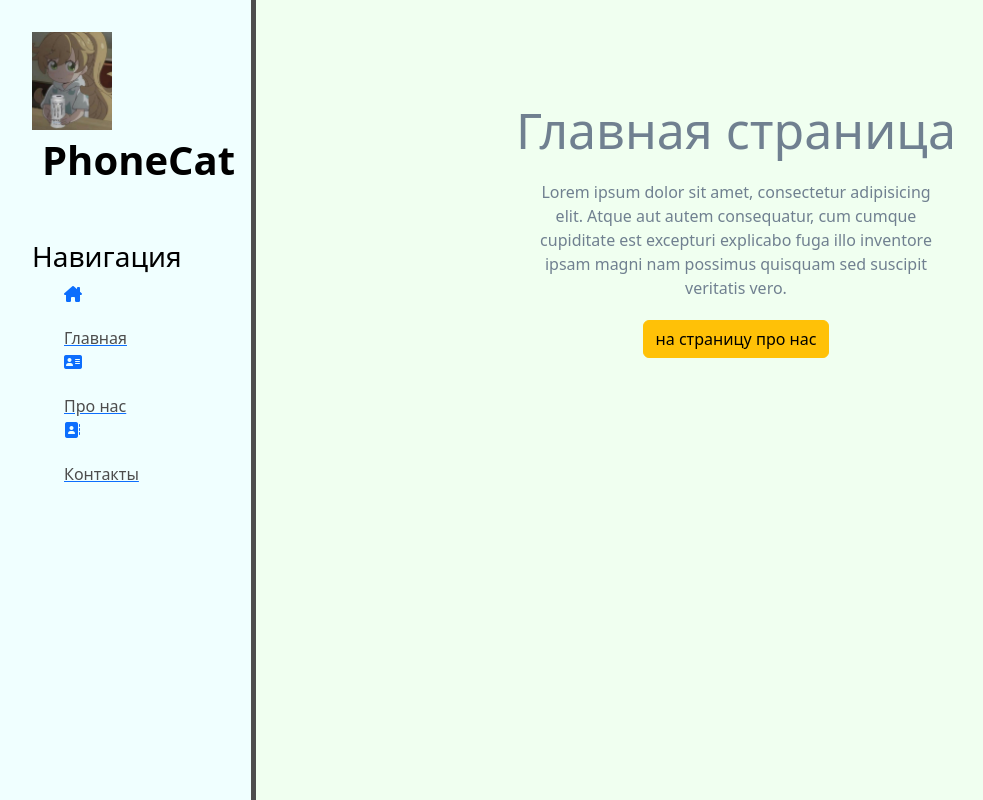
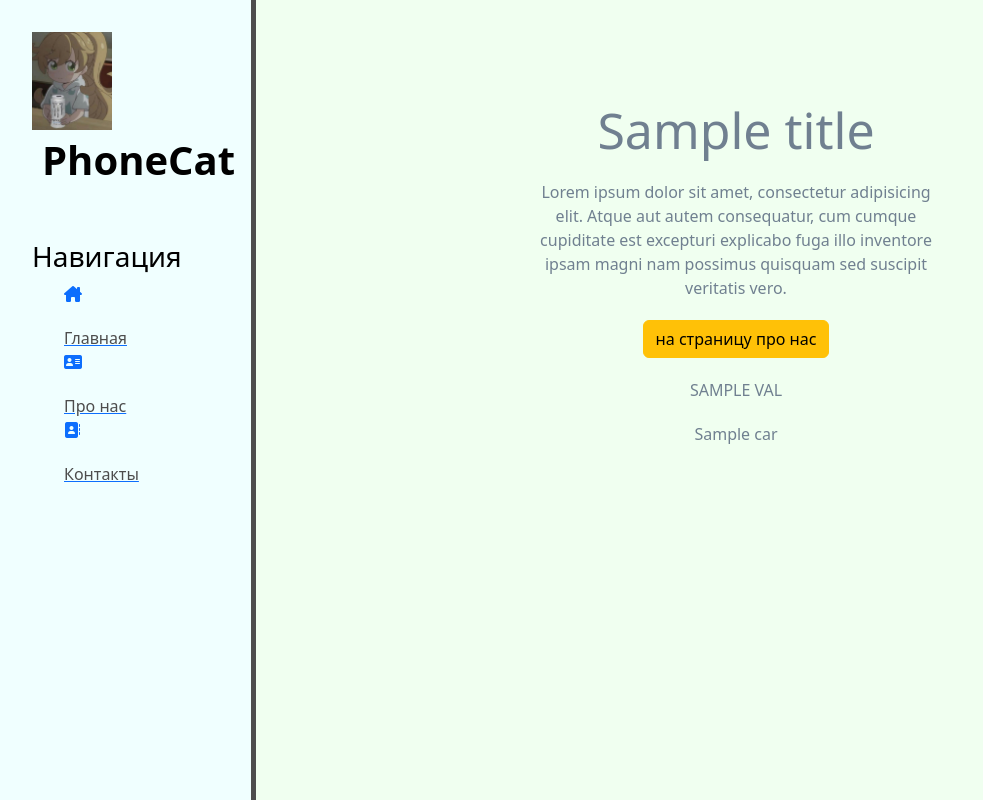
Before and after one commit to Ilyneke/phonecatalog, a Django app: template main/templates/main/index.html in a window 1280 px wide. Shown: the whole page, without its empty margins (0-983 px from the left). Run offline with Django 4.2, Linux system fonts and the light colour scheme; the template is opened without the code that fills it: most values are stand-ins (such as "Sample title", 1, 10 or a date in 2020).

Commit message:
some updates...

```diff
--- a/main/templates/main/index.html
+++ b/main/templates/main/index.html
@@ -1,11 +1,21 @@
 {% extends 'main/layout.html' %}
 
-{% block title %} Главная страница {% endblock %}
+{% block title %} {{ title }} {% endblock %}
 
 {% block content %}
     <div class="features">
-        <h1>Главная страница</h1>
+        <h1>{{ title }}</h1>
         <p>Lorem ipsum dolor sit amet, consectetur adipisicing elit. Atque aut autem consequatur, cum cumque cupiditate est excepturi explicabo fuga illo inventore ipsam magni nam possimus quisquam sed suscipit veritatis vero.</p>
         <button class="btn btn-warning">на страницу про нас</button>
+
+        {% for val in values %}
+            {% if val != 'Hello' %}
+                {% filter upper %}
+                <p>{{ val }}</p>
+                {% endfilter %}
+            {% endif %}
+        {% endfor %}
+
+        <p>{{ obj.car }}</p>
     </div>
 {% endblock %}
--- a/phonecat/urls.py
+++ b/phonecat/urls.py
@@ -21,5 +21,4 @@ from django.conf.urls.static import static
 urlpatterns = [
     path('admin/', admin.site.urls),
     path('', include('main.urls')),
-    path('about/', include('main.urls')),
 ] + static(settings.STATIC_URL, document_root=settings.STATIC_ROOT)
```
Also changed, not shown: main/templates/main/about.html (+5 -2 lines), main/views.py (+10 -1 lines).
